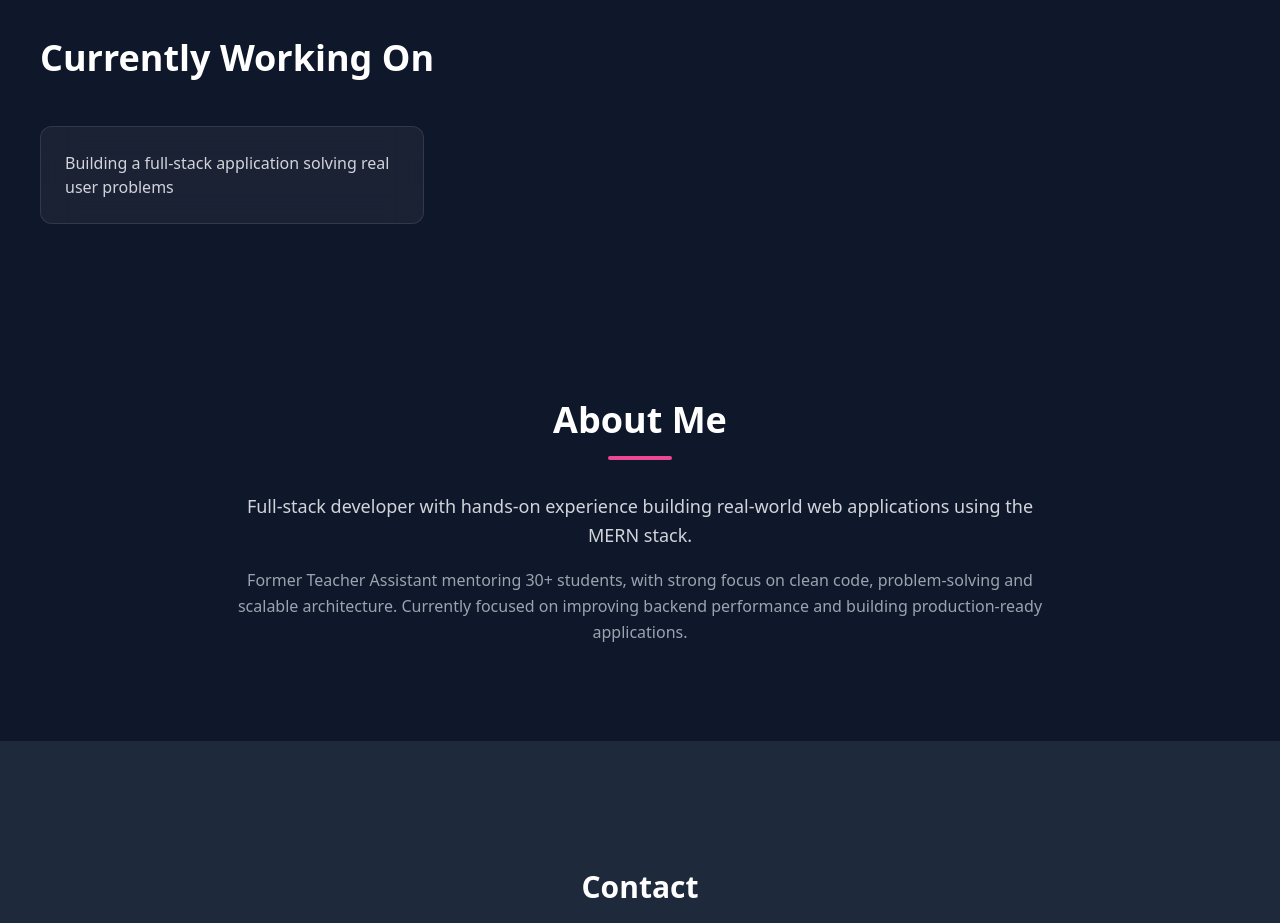
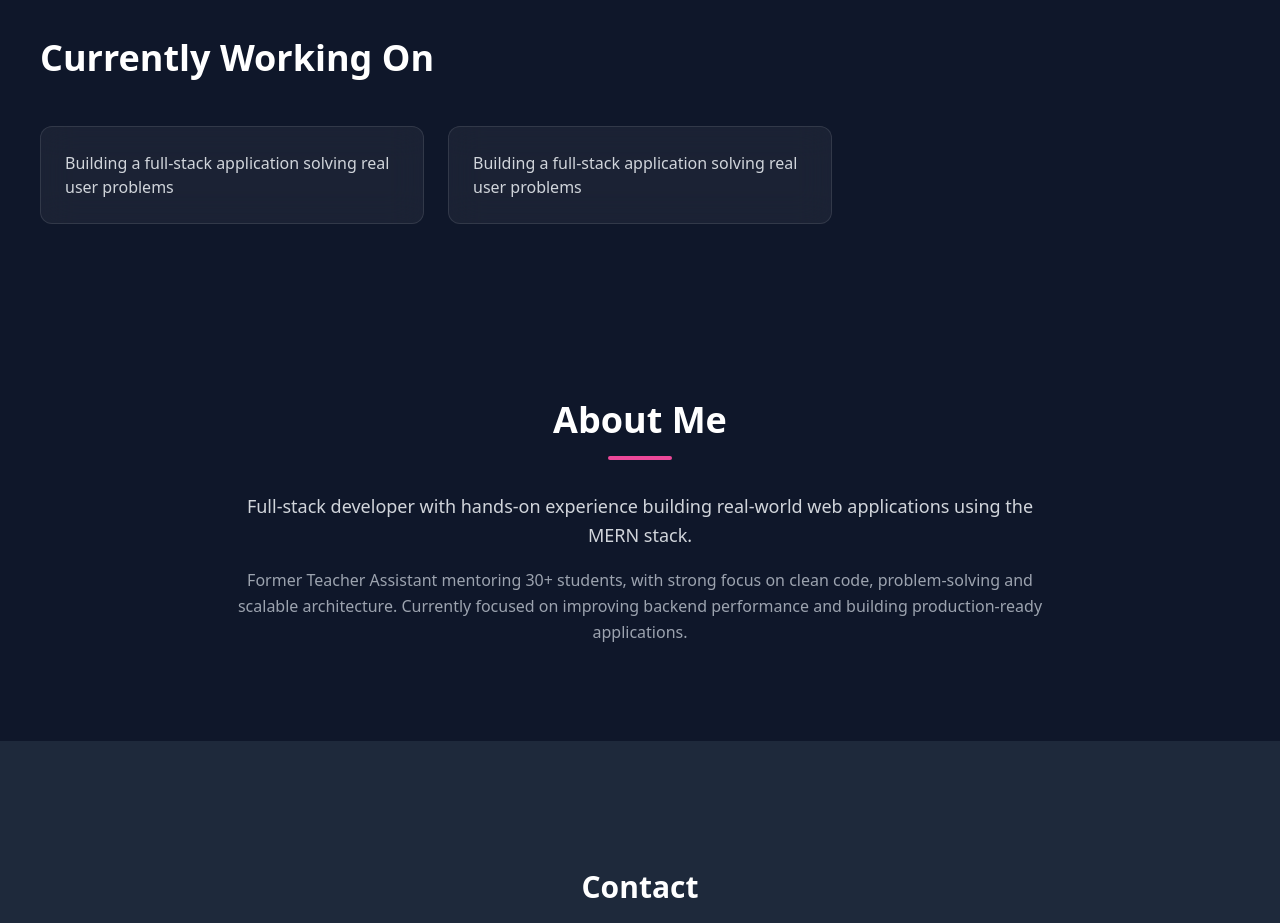
Before and after one commit to vmosque/victor-portfolio, a React (Vite) app: page / in a window 1280 px wide. Shown: the part 1700-2623 px from the top of the page. Built offline with nearby package versions, Linux system fonts and the light colour scheme.

Commit message:
changes on working component

```diff
--- a/src/components/Working.tsx
+++ b/src/components/Working.tsx
@@ -1,5 +1,6 @@
 export default function Working() {
   const items = [
+    "Building a full-stack application solving real user problems",
     "Building a full-stack application solving real user problems",
   ];
 
```
